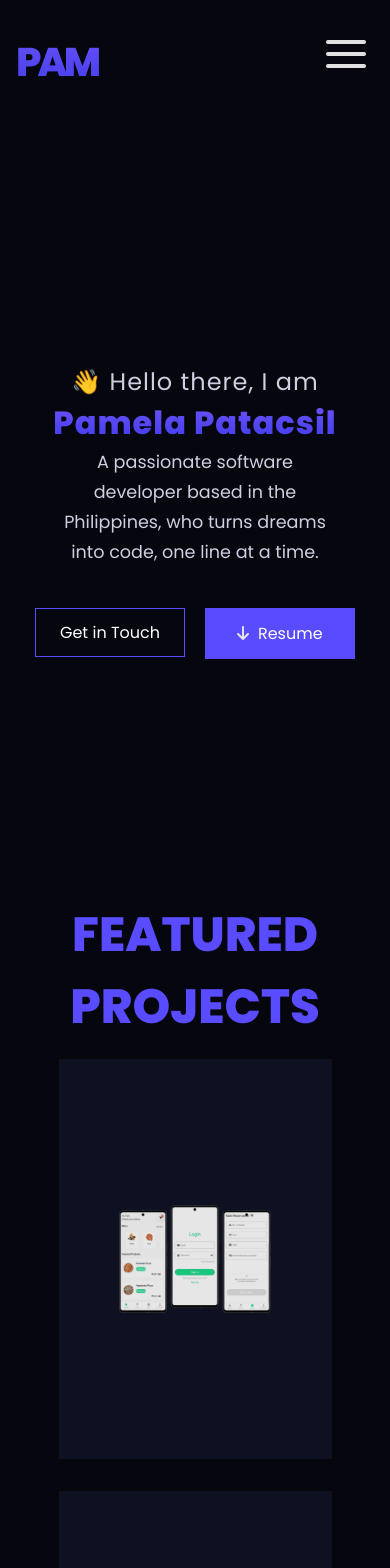
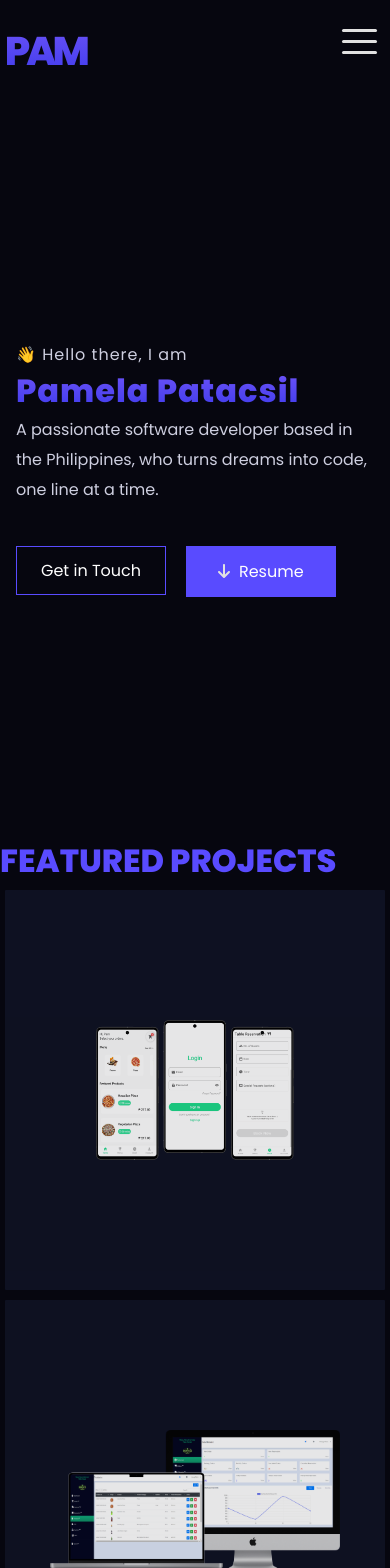
Before and after one commit to patacsilpam/pampatacsil, a React (Vite) app: page / in a window 390 px wide. Shown: the top 1568 px of the page. Built offline with nearby package versions, Linux system fonts and the light colour scheme.

Commit message:
update style

```diff
--- a/src/App.css
+++ b/src/App.css
@@ -39,7 +39,7 @@ hr{
 .project > h1,.about >
 .about-section > h1,
 .contact > div > h1{
-    font-size: 3rem;
+    font-size: 2rem;
     color: var(--blue-violet);
 }
 
@@ -113,8 +113,8 @@ hr{
     display: none;
 }
 .menu-burger>div{
-    height: 4px;
-    width: 40px;
+    height: 3px;
+    width: 35px;
     border-radius: 2px;
     margin: .5rem;
     background: var(--white);
@@ -146,7 +146,7 @@ hr{
     color: var(--gray);
     width: 600px;
     line-height: 30px;
-    font-size: 1.1rem;
+    font-size: 1rem;
 }
 .home > div a {
     padding: .7rem;
@@ -210,22 +210,76 @@ hr{
 .about > .about-section >p> b{
     color: var(--gray);
 }
+.about > .about-section > h3{
+    color: var(--blue-violet);
+    font-size: 1.3rem;
+}
 .about > .about-section > p{
     font-size: .875rem;
     margin: 1rem 0;
     width: 550px;
 }
 .about > .about-section > img{
-    width: 350px;
+    width: 100%;
     height: 350px;
     border-radius: 3px;
-    display: block;
-    margin: 0 auto;
     box-shadow: -5px 10px 31px 0px rgba(46, 40, 79, 0.201);
 
 }
+.project > .project-section{
+    display: flex;
+    justify-content: space-between;
+    align-items: center;
+    flex-wrap: wrap;
+    width: 100%;
+}
+.project > .project-section > div{
+    display: grid;
+    place-items: center;
+    margin: 5px;
+    width:46%;
+    height: 400px;
+    background: #4f62a922;
+    position: relative;
+    opacity: 0.9;
+    border-radius: 1px;
+}
+.project-section > div > img {
+    position: absolute;
+    padding: 5rem;
+    margin: 0 auto;
+    height: 300px;
+    object-fit: cover;
+}
+
+.project-section  > div > .img-overlay{
+    background:rgba(10, 13, 24, 0.76);
+    position: absolute;
+    top:0;
+    height:100%;
+    width: 100%;
+    opacity: 0;
+    padding: 1rem;
+    display: flex;
+    flex-direction: column;
+    justify-content: center;
+    color: var(--gray);
+}
+.project-section > div > .img-overlay:hover{
+    opacity: 1;
+    transition: .5s all ease-in-out;
+}
+.project-section > div > .img-overlay > div {
+    display: flex;
+    flex-direction: row;
+    justify-content: space-between;
+}
+.project-section > div > .img-overlay > div:nth-child(2) {
+    flex-direction:column;
+    margin:5rem 0;
+}
 /*Task component stye*/
-
+/*
 .project > .project-section{
     display: flex;
     justify-content: space-between;
@@ -276,7 +330,7 @@ hr{
 .project-section > div > .img-overlay > div:nth-child(2) {
     flex-direction:column;
     margin:5rem 0;
-}
+}*/
 .img-overlay p {
     color: #B6B7C8;
     font-size: .9rem;
@@ -370,22 +424,16 @@ form> #btn-submit:hover{
    color:#cfcfd1;
 
 }
-
-@media (max-width:768px) {
-    .project{
-        height: fit-content;
-    }
-    .link-section{
-        justify-content: center;
-    }
-    .logo>h1,.menu-burger{
-        padding: 1rem;
+@media (max-width:768px){
+    .about>.about-section > h1,
+    .project > h1,
+    .skills >div >  h1{
+        font-size: 2rem;
     }
     .navBar{
         width: 100%;
         justify-content:space-between;
     }
-
     .navLinks {
         display: none;
         flex-direction: column;
@@ -403,8 +451,47 @@ form> #btn-submit:hover{
     .menu-burger{
         display: block;
     }
-    .home{
-        text-align: center;
+    .logo>h1,.menu-burger{
+        padding: .3rem;
+    }
+    .home > div > h1{
+        font-size: 3rem;
+    }
+    .home > div > p{
+        font-size: 16px;
+        width: 70%;
+    }
+    /*project*/
+    .project > .project-section > div{
+        flex-basis: 100%;
+    }
+    /*about*/
+    .about{
+        flex-direction: column-reverse;
+        justify-content: flex-start;
+    }
+    .about > .about-section > p{
+        text-align: justify;
+        width: 100%;
+     }
+    .about > .about-section > img{
+        height: 500px;
+    }
+    .contact{
+        gap: 2rem;
+        flex-direction: column;
+        padding: 1rem;
+    }
+    .contact-section > div > p {
+        width: 100%;
+        text-align: justify;
+    }
+}
+/*@media (max-width:768px) {
+    .project{
+        height: fit-content;
+    }
+    .link-section{
         justify-content: center;
     }
     .home > div > p{
@@ -417,36 +504,27 @@ form> #btn-submit:hover{
     .about>.about-section > h1,
     .project > h1,
     .skills >div >  h1{
-        font-size: 3rem;
+        font-size: 2rem;
     }
     .about{
         flex-direction: column-reverse;
         justify-content: flex-start;
-    }
-    .about>.about-section > h1{
-       text-align: center;
-
     }
     .about > .about-section > p{
         text-align: justify;
         width: 100%;
      }
     .about > .about-section > img{
-        width: 350px;
-        height: 350px;
+        width: 500px;
+        height: 500px;
     }
 
-    .project > .project-section{
-        justify-content:center;
-    }
+
     .project > h1{
         text-align: center;
     }
-    .project > .project-section > div{
-        flex-basis: 70%;
-    }
+
     .project-section > div > img {
-
        height: 300px;
     }
     .skills > div > h1{
@@ -464,23 +542,26 @@ form> #btn-submit:hover{
         width: 100%;
         text-align: justify;
     }
-}
+}*/
 /*For  Smartphones*/
 /* http url  -- https://github.com/patacsilpam/react-portfolio.git*/
 @media (max-width:468px) {
-    .home > div > h1{
+    .home > div > span {
+        font-size: 1rem;
+
+    }
+    .home > div > h1 {
         font-size: 2rem;
+        width:100%;
+    }
+    .home > div > p{
+        font-size: 1rem;
+        width:100%;
+    }
+    .about > .about-section > img{
+
+        height: 350px;
     }
 
-    .about>.about-section > h1{
-        padding: 1rem;
-    }
-    .about > .about-section > img{
-        width: 250px;
-        height: 250px;
-    }
-    .project-section > div > img {
-       padding: 6rem;
-    }
 
 }
```
